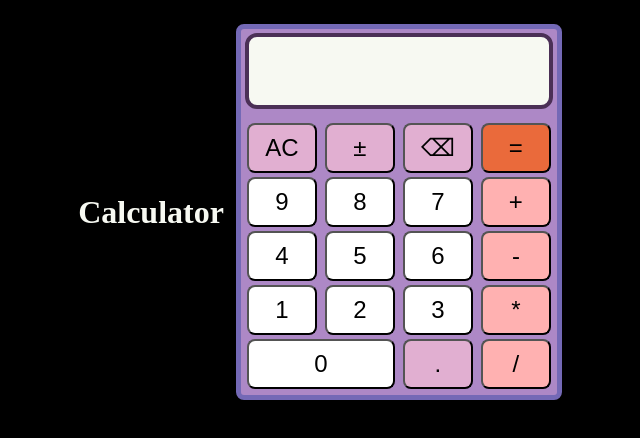
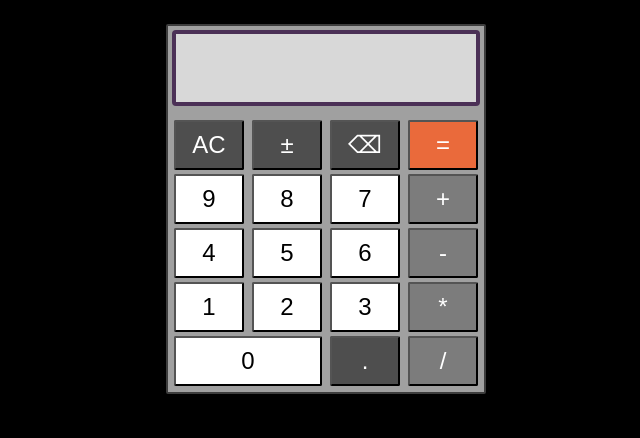
Before and after one commit to MissAngela99/Calculator, a plain HTML site: page index.html in a window 1280 px wide. Shown: the whole page, without its empty margins (320-960 px from the left). Drawn offline with Linux system fonts and the light colour scheme.

Commit message:
changed the look of the calculator

```diff
--- a/index.html
+++ b/index.html
@@ -7,9 +7,6 @@
     <link rel="stylesheet" href="./styles.css">
 </head>
 <body>
-
-
-    <h1>Calculator</h1>
 
     <div class="calc-body">
 
--- a/script.js
+++ b/script.js
@@ -107,8 +107,9 @@ operation.forEach(operator => {
             display.textContent = operator.innerHTML;
             mathOperator = operator.innerHTML;
 
-        } else if (num2 == null || num1 != null) {
+        } else if (num2 == null || num1 != null && control == 1) {
 
+            display.textContent = ''
             num2 = parseFloat(getNumber());
             operate(num1, num2);
 
@@ -131,6 +132,8 @@ equal.addEventListener("click", () => {
         num2 = parseFloat(getNumber());
         operate(num1, num2);
 
+
+
         mathOperator = null;
         display.textContent = result;
         num1 = result;
--- a/styles.css
+++ b/styles.css
@@ -17,9 +17,9 @@ body {
     display: flex;
     flex-wrap: nowrap;
     flex-direction: column;
-    background-color: #AD88C6;
-    border: 5px solid #7469B6;
-    border-radius: 8px;
+    background-color: #a0a0a0;
+    border: 2px solid #3d3d3d;
+    border-radius: 2px;
     margin-left: 12px;
     padding: 4px;
     width: 308px;
@@ -29,31 +29,33 @@ body {
 }
 
 button {
-    background-color: #E1AFD1;
+    color: white;
+    background-color: #4e4e4e;
     font-size: 24px;
     width: 70px;
     height: 50px;
-    border-radius: 8px;
+    border-radius: 2px;
     margin: 2px;
 }
 
 .display {
-    color: #5d344e;
-    background-color: #F7F9F2;
+    color: #2e2e2e;
+    background-color: #d8d8d8;
     padding: 4px;
     font-size: 40px;
     text-align: right;
     width: auto;
     height: 60px;
     border: 4px solid rgb(75, 48, 86);
-    border-radius: 12px;
+    border-radius: 4px;
 }
 
 .right-buttons {
-    background-color: #FFB1B1;
+    background-color: #7c7c7c;
 }
 
 .btn-number {
+    color: black;
     background-color: white;
 }
 
```
